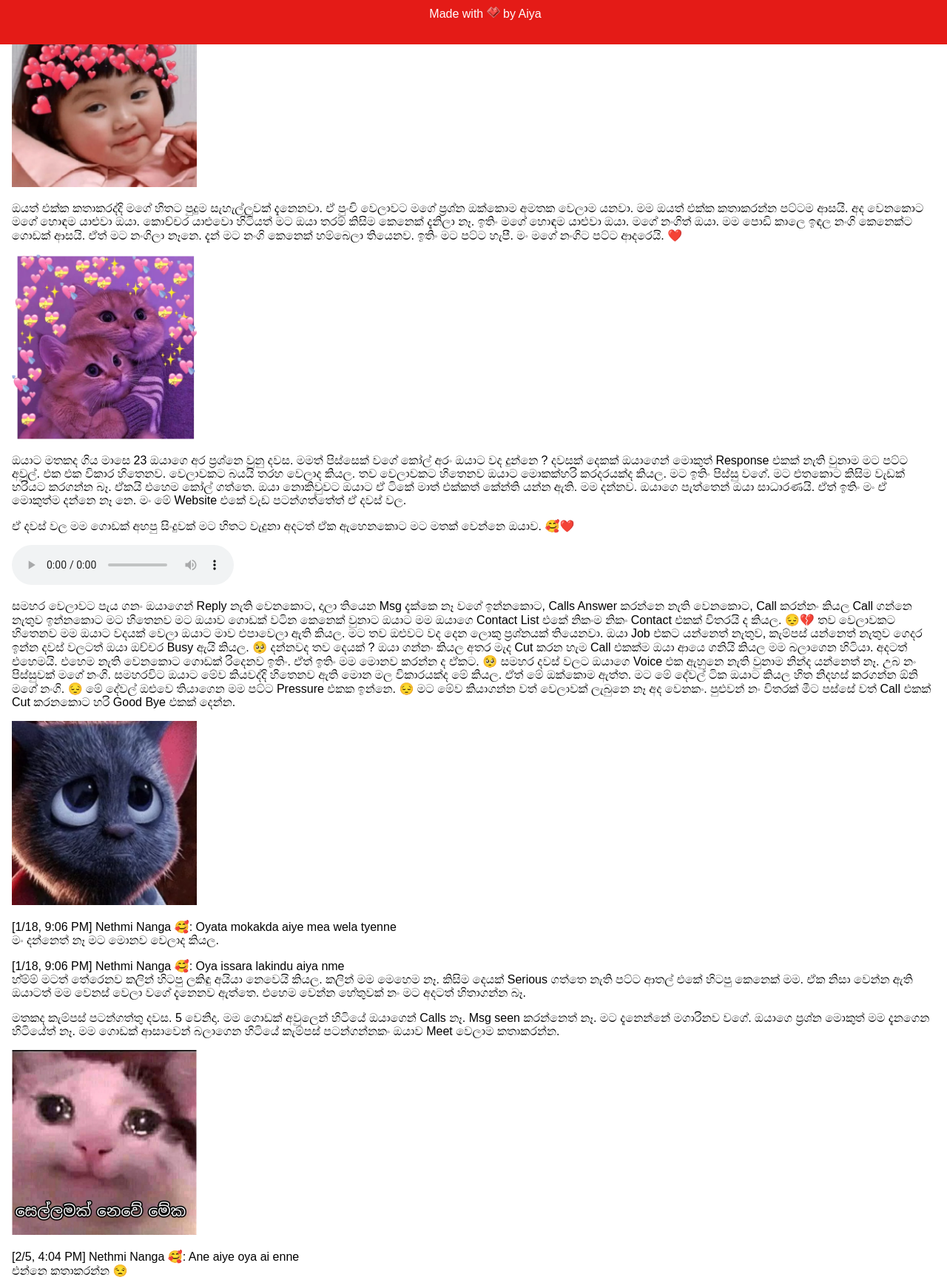
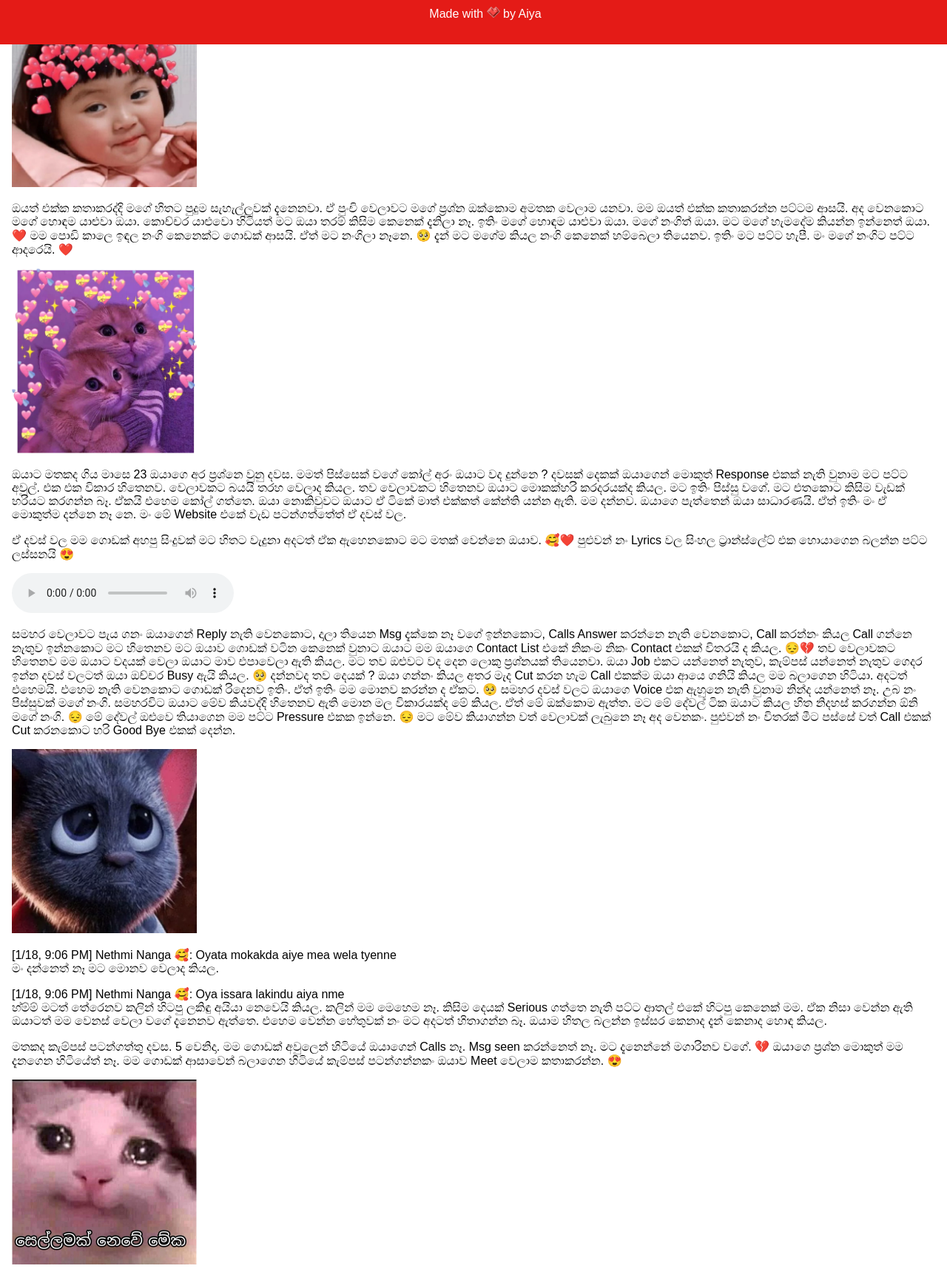
Before and after one commit to LU143/HBDNethmi, a plain HTML site: page Secret/index.html in a window 1280 px wide. Shown: the part 740-2467 px from the top of the page at 74% size. Drawn offline with Linux system fonts and the light colour scheme.

Commit message:
Update index.html

```diff
--- a/Secret/index.html
+++ b/Secret/index.html
@@ -79,10 +79,10 @@
             <p>
             දැන් මම ඔයාව අඳුරගෙන අවුරුදු එක හමාරකටත් ලඟයි. මට එච්චර ලේසියෙන් කෙනෙක්ව හිතට වදින්නෙ නෑ. මොකක් හරි⁣ හේතුවකට මට ඔයාව හිතට වැදුනා. ගොඩක් ෆිට් වුනා. ඔයා ඇත්තටම ගොඩක් හොඳ ගෑණු ලමයෙක්. ඔයා වගේ කිසිම කෙනෙක් මට මෙච්චර කාලෙකට හම්බෙලා නෑ. </p>
             <img src="images/love3.webp" alt="Placeholder Image" style="max-width: 20%; height: auto;"class="center">
-        <p>ඔයත් එක්ක කතාකරද්දි මගේ හිතට පුදුම සැහැල්ලුවක් දැනෙනවා. ඒ පුංචි වෙලාවට මගේ ප්‍රශ්න ඔක්කොම අමතක වෙලාම යනවා. මම ඔයත් එක්ක කතාකරන්න පට්ටම ආසයි. අද වෙනකොට මගේ හොඳම යාළුවා ඔයා. කොච්චර යාළුවො හිටියත් මට ඔයා තරම් කිසිම කෙනෙක් දැනිලා නෑ. ඉතිං මගේ හොඳම යාළුවා ඔයා. මගේ නංගිත් ඔයා. මම පොඩි කාලෙ ඉඳල නංගි කෙනෙක්ට ගොඩක් ආසයි. ඒත් මට නංගිලා නෑනෙ. දැන් මට නංගි කෙනෙක් හම්බෙලා තියෙනව. ඉතිං මට පට්ට හැපී. මං මගේ නංගිට පට්ට ආදරෙයි. ❤️</p>
+        <p>ඔයත් එක්ක කතාකරද්දි මගේ හිතට පුදුම සැහැල්ලුවක් දැනෙනවා. ඒ පුංචි වෙලාවට මගේ ප්‍රශ්න ඔක්කොම අමතක වෙලාම යනවා. මම ඔයත් එක්ක කතාකරන්න පට්ටම ආසයි. අද වෙනකොට මගේ හොඳම යාළුවා ඔයා. කොච්චර යාළුවො හිටියත් මට ඔයා තරම් කිසිම කෙනෙක් දැනිලා නෑ. ඉතිං මගේ හොඳම යාළුවා ඔයා. මගේ නංගිත් ඔයා. මට මගේ හැමදේම කියන්න ඉන්නෙත් ඔයා. ❤️ මම පොඩි කාලෙ ඉඳල නංගි කෙනෙක්ට ගොඩක් ආසයි. ඒත් මට නංගිලා නෑනෙ. 🥺  දැන් මට මගේම කියල නංගි කෙනෙක් හම්බෙලා තියෙනව. ඉතිං මට පට්ට හැපී. මං මගේ නංගිට පට්ට ආදරෙයි. ❤️</p>
         <img src="images/hug1.webp" alt="Placeholder Image" style="max-width: 20%; height: auto;"class="center">
         <p>ඔයාට මතකද ගිය මාසෙ 23 ඔයාගෙ අර ප්‍රශ්නෙ වුනු දවස. මමත් පිස්සෙක් වගේ කෝල් අරං ඔයාට වද දුන්නෙ ? දවසක් දෙකක් ඔයාගෙන් මොකුත් Response එකක් නැති වුනාම මට පට්ට අවුල්. එක එක විකාර හිතෙනව. වෙලාවකට බයයි තරහ වෙලාද කියල. තව වෙලාවකට හිතෙනව ඔයාට මොකක්හරි කරදරයක්ද කියල. මට ඉතිං පිස්සු වගේ. මට එතකොට කිසිම වැඩක් හරියට කරගන්න බෑ. ඒකයි එහෙම කෝල් ගත්තෙ. ඔයා නොකිවුවට ඔයාට ඒ ටිකේ මාත් එක්කත් කේන්ති යන්න ඇති. මම දන්නව. ඔයාගෙ පැත්තෙන් ඔයා සාධාරණයි. ඒත් ඉතිං මං ඒ මොකුත්ම දන්නෙ නෑ නෙ. මං මේ Website එකේ වැඩ පටන්ගත්තේත් ඒ දවස් වල.</p>
-        <p>ඒ දවස් වල මම ගොඩක් අහපු සිංදුවක් මට හිතට වැදුනා අදටත් ඒක ඇහෙනකොට මට මතක් වෙන්නෙ ඔයාව. 🥰❤️</p>
+        <p>ඒ දවස් වල මම ගොඩක් අහපු සිංදුවක් මට හිතට වැදුනා අදටත් ඒක ඇහෙනකොට මට මතක් වෙන්නෙ ඔයාව. 🥰❤️ පුළුවන් නං Lyrics වල සිංහල ට්‍රාන්ස්ලේට් එක හොයාගෙන බලන්න පට්ට ලස්සනයි 😍</p>
         <audio controls>
             <source src="audio/Unakku Thaan Tamil.mp3" type="audio/mp3">
             Your browser does not support the audio element.
@@ -94,8 +94,8 @@
         <p>[1/18, 9:06 PM] Nethmi Nanga 🥰: Oyata mokakda aiye mea wela tyenne
             <br>මං දන්නෙත් නෑ මට මොනව වෙලාද කියල.</p>
         <p>[1/18, 9:06 PM] Nethmi Nanga 🥰: Oya issara lakindu aiya nme
-            <br> හ්ම්ම් මටත් තේරෙනව කලින් හිටපු ලකිඳු අයියා නෙවෙයි කියල. කලින් මම මෙහෙම නෑ. කිසිම දෙයක් Serious ගත්තෙ නැති පට්ට ආතල් එකේ හිටපු කෙනෙක් මම. ඒක නිසා වෙන්න ඇති ඔයාටත් මම වෙනස් වෙලා වගේ දැනෙනව ඇත්තෙ. එහෙම වෙන්න හේතුවක් නං මට අදටත් හිතාගන්න බෑ.</p>
-        <p>මතකද කැම්පස් පටන්ගත්තු දවස. 5 වෙනිදා. මම ගොඩක් අවුලෙන් හිටියේ ඔයාගෙන් Calls නෑ. Msg seen කරන්නෙත් නෑ. මට දැනෙන්නේ මගාරිනව වගේ. ඔයාගෙ ප්‍රශ්න මොකුත් මම දැනගෙන හිටියේත් නෑ. මම ගොඩක් ආසාවෙන් බලාගෙන හිටියේ කැම්පස් පටන්ගන්නකං ඔයාව Meet වෙලාම කතාකරන්න.</p>
+            <br> හ්ම්ම් මටත් තේරෙනව කලින් හිටපු ලකිඳු අයියා නෙවෙයි කියල. කලින් මම මෙහෙම නෑ. කිසිම දෙයක් Serious ගත්තෙ නැති පට්ට ආතල් එකේ හිටපු කෙනෙක් මම. ඒක නිසා වෙන්න ඇති ඔයාටත් මම වෙනස් වෙලා වගේ දැනෙනව ඇත්තෙ. එහෙම වෙන්න හේතුවක් නං මට අදටත් හිතාගන්න බෑ. ඔයාම හිතල බලන්න ඉස්සර කෙනාද දැන් කෙනාද හොඳ කියල.</p>
+        <p>මතකද කැම්පස් පටන්ගත්තු දවස. 5 වෙනිදා. මම ගොඩක් අවුලෙන් හිටියේ ඔයාගෙන් Calls නෑ. Msg seen කරන්නෙත් නෑ. මට දැනෙන්නේ මගාරිනව වගේ. 💔  ඔයාගෙ ප්‍රශ්න මොකුත් මම දැනගෙන හිටියේත් නෑ. මම ගොඩක් ආසාවෙන් බලාගෙන හිටියේ කැම්පස් පටන්ගන්නකං ඔයාව Meet වෙලාම කතාකරන්න. 😍</p>
         <img src="images/sad3.webp" alt="Placeholder Image" style="max-width: 20%; height: auto;"class="center">
         <p>[2/5, 4:04 PM] Nethmi Nanga 🥰: Ane aiye oya ai enne
             <br> එන්නෙ කතාකරන්න 😒</p>
@@ -146,12 +146,12 @@
         <p>ආහ් මං ඔයාට අලුත් නමක් දැම්මා. Valentine Princess 🥰. අවුලක් නෑ ඒකත් මරු. </p>
         <p>Website එක ගැන කියනව නං මට ඕනි වුනෙ ඔයා වෙනුවෙන් මීට කලින් කවුරුවත්ම කරල නැති වැඩක් කරලා චූටි Surprise එකකතුත් එක්ක ඔයාගෙ මූනට ලස්සන හිනාවක් ගේන්න. 😊 මට තව එක බයක් තියෙනව ඔයා් මේකට කැමති වෙයිද දන්නෑ කියල. මම  උපරිම Try කරනව දන්න වැඩ කෑලි ඔක්කොම දාලා ඔයාට ලස්සන දෙයක් දෙන්න. ❤️😊
             <br>මට මේක හදද්දි ඔයාගෙ Choices ගැන දැනගන්න ඔයාගෙන් අහන්න ප්‍රශ්න ගොඩාක් තිබුනා. ඒව ඉතිං එක පාර අහන්න බෑනෙ. ශේප් එකේ දැනගන්න එපැයි. 😏 ඒත් ඒ මොකුත් හරියට කරගන්න බැරි වුනා. හැමදාම ඒ ප්‍රශ්න මතක් වෙනකොටම මේ ලමයා Call එක Cut කරල දුවනවනෙ. 😒 ඉතිං අන්තිම වෙලාවෙ මට ඔයා ආසම පාට විතරයි අහගන්න පුළුවන් වුනෙ.
-            <br>මම මේක ගොඩක් Plan කරා. මං දන්නෑ ඒක කොච්චර දුරට Success වෙයිද කියල නං. ඔයාට ඒක බලනකොට දැනුනු Experience එක ගැනත් Comment එකක් ඕනි. එතකොට මටත් මේ වැඩේ ගැන Satisfaction එකක් එයි. 😊 මේ වෙනකොටත් ඒකෙ වැඩ ඉවර නෑ තව හදන්න තියෙනව අපි බලමුකො ඒක. දැන් නිදාගෙන ආයෙ නැගිටල ඒක හදන්න පටන්ගන්න ඕනි. මට මේ Mission එක Complete කරන්න තව පැය කීපයයිනෙ තියෙන්නෙ.😁 අම්මෝ ඊටපස්සෙ නං මට හොඳට නින්ද යයි. ඔයාට මේ Letter එකත් එච්චර ලේසියෙන් හොයාගන්න නං වෙන්නෙ නෑ ඔයාට Challenge එකක් තියෙන්නෙ. ආහ් තව එකක් මේක කියවල ඉවර වෙලා මට කියන්න.</p>
+            <br>මම මේක ගොඩක් Plan කරා. මං දන්නෑ ඒක කොච්චර දුරට Success වෙයිද කියල නං. ඔයාට ඒක බලනකොට දැනුනු Experience එක ගැනත් Comment එකක් ඕනි. එතකොට මටත් මේ වැඩේ ගැන Satisfaction එකක් එයි. 😊 මේ වෙනකොටත් ඒකෙ වැඩ ඉවර නෑ තව හදන්න තියෙනව අපි බලමුකො ඒක. දැන් නිදාගෙන ආයෙ නැගිටල ඒක හදන්න පටන්ගන්න ඕනි. මට මේ Mission එක Complete කරන්න තව පැය කීපයයිනෙ තියෙන්නෙ.😁 අම්මෝ ඊටපස්සෙ නං මට හොඳට නින්ද යයි. ඔයාට මේ Letter එකත් එච්චර ලේසියෙන් හොයාගන්න නං වෙන්නෙ නෑ ඔයාට Challenge එකක් තියෙන්නෙ. හැබැයි මං හිතනව ඔයා උපරිම Try කරයි කියල හරි. ආහ් තව එකක් මේක කියවල ඉවර වෙලා මට කියන්න. ඔයා මේක දැන් කියවනව කියල මම දන්නව නං අනිවා මම දැන් බය වෙලා ඇත්තෙ ඔයාගෙ Reaction එක කොහොම වෙයිද දන්නෑ නෙ. කතාකරල බනියිද දන්නෙත් නෑ නෙ. 🥺 </p>
         <p>තව මම මේක ඔයාට දෙන්න ඉන්නෙ අද රෑ 12ට. ඔයාට ඉස්සෙල්ලාම Wish කරන්නත් මම හිතාගෙන ඉන්නවා. දෙයියන්ගෙන් තමයි ඉල්ලන්න වෙන්නේ අනේ  ඔයා ඒ Call එක නං Cut කරන්න එපා කියල. 🥺 ඔයා අද කලින් නිදාගන්න එකක් නෑ කියල මම හිතාගෙන ඉන්නව. 🥺 <br>මගේ Plan එකේ විදියට වැඩේ කරගන්න බැරි වුනොත්, හරියටම රෑ 12ට ඔයාව website එකට අරං එන්න බැරි වුනොත් මේකෙ වටිනාකම අඩු වෙනව. 🥺💔</p>
         <p>ඔයාගෙන් මම Cake ඉල්ලුවෙ මම මාස ගානකින් ඔයාව දැකල නෑ. 🥺💔 ඔයාව බලන්න ගොඩක් ආසාවෙන් ඉන්නෙ මම. 🥺 තව ඔයාට දෙන්න පුංචි පුංචි ගිෆ්ට් ටිකක් ගත්තා ඒක දෙන්නත් ඕනි හරි වෙලාවට. ලොකු දෙයක් නං දෙන්න බැරි වෙයි. පස්සේ වෙලාවක ලොකු ගිෆ්ට් එකක් දෙන්නංකො අයියා. 😊❤️ තව ඔයත් එක්ක මට Selfie එකක් ගන්නත් ඕනි. මම නං හිතන්නෙම නෑ මට එදාට ඕක මතක් වෙයි කියල.</p>
         <img src="images/hug3.webp" alt="Placeholder Image" style="max-width: 20%; height: auto;"class="center">
 
-        <p>මම කැම්පස් එකේ ඉන්නෙ තව පොඩි කාලයයි. ඉතිං මට මගේ නංගිත් එක්ක ලස්සන Memories ටිකක් හදාගන්න ඕනි. මට ඒව මුලු ජීවිත කාලෙටම මතක තියෙයි. 🥺❤️ තව මම පට්ට ආසයි ඔයත් එක්ක Film බලන්න. එදා බලන්න හැදුවට ඒක කරන්න වුනෙත් නෑ නෙ. 💔 තව මට මගේ නංගි උයපු මොනාහරි කන්නත් ආසයි. 😋</p>
+        <p>මම කැම්පස් එකේ ඉන්නෙ තව පොඩි කාලයයි. ඉතිං මට මගේ නංගිත් එක්ක ලස්සන Memories ටිකක් හදාගන්න ඕනි. මට ඒව මුලු ජීවිත කාලෙටම මතක තියෙයි. 🥺❤️ තව මම පට්ට ආසයි ඔයත් එක්ක Film බලන්න. එදා බලන්න හැදුවට ඒක කරන්න වුනෙත් නෑ නෙ. 💔 තව මට මගේ නංගි උයපු මොනාහරි කන්නත් ආසයි. 😋 තව ඔයත් එක්ක විරාමය වගේ Event එකකට යන්නත් ඕනි. 😍</p>
 
         <p>ආහ් තව දෙයක්. ඔයාගෙ IT Modules ටික මම ගොඩ දාලා දෙන්නං. මගේ ලඟ ඒකටත් පොඩි Plan එකක් තියෙනව. ඔයාටත් ටිකක් මහන්සි වෙන්න වෙනව ලමයෝ. හැබැයි මම ඉන්නව මගේ නංගිත් එක්කම ඕනිම දේකට ඕනිම වෙලාවක. මගේ නංගි ඉස්සරහටම යනව බලන්න තමයි මේ අයියට ඕනි. ඒ වෙනුවෙන් මම ඕනිම දෙයක් කරනවා. ❤️</p>
         <p>අම්මෝ එලිවීගෙනත් එනව, කුකුල්ලුත් කෑගහනව. 😂 දැන් වේලාව උදේ 5.32යි. මේ ශ්‍රී ලංකා ගුවන් විදුලි සංස්ථාවයි. 😂</p>
```
